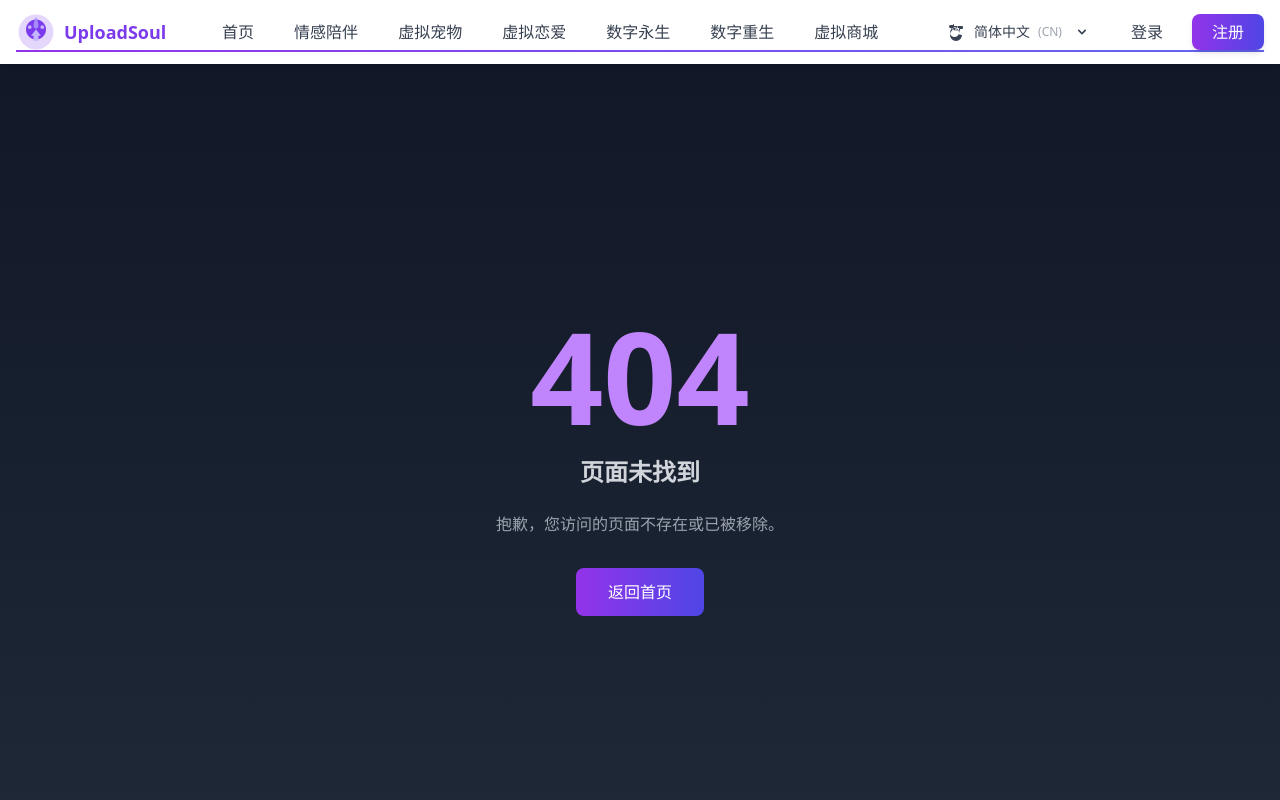
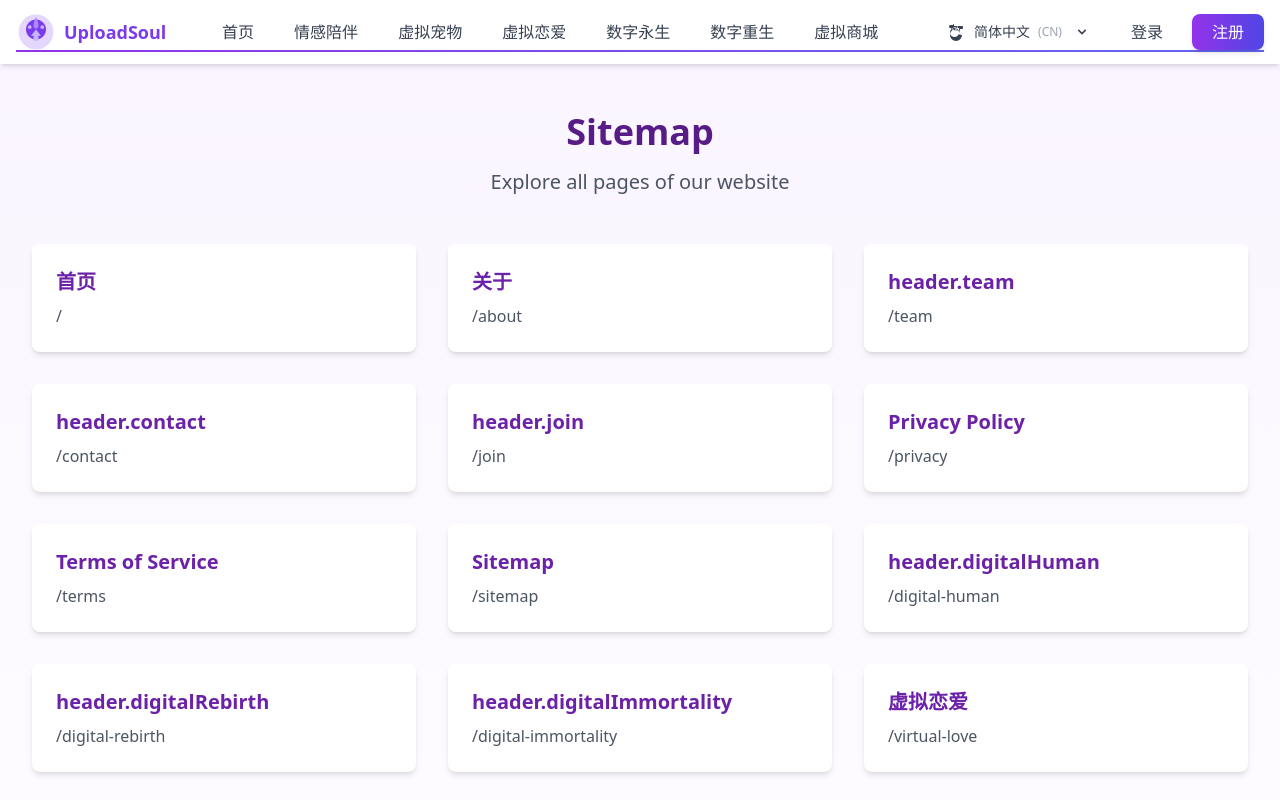
Before and after one commit to UploadSoulzhgrain/uploadsoul.github.io, a React (Vite) app: page /sitemap in a window 1280 px wide. Shown: the top 800 px of the page. Built offline with nearby package versions, Linux system fonts and the light colour scheme.

Commit message:
feat: add XML sitemap and XSL stylesheet for SEO

```diff
--- a/src/App.jsx
+++ b/src/App.jsx
@@ -29,6 +29,7 @@ import ReunionSpacePage from './pages/ReunionSpacePage'
 import FamilyTreePage from './pages/FamilyTreePage'
 import DigitalWorldPage from './pages/DigitalWorldPage'
 import NotFoundPage from './pages/NotFoundPage'
+import SitemapPage from './pages/SitemapPage'
 import { Helmet } from 'react-helmet-async'
 
 function App() {
@@ -67,6 +68,7 @@ function App() {
               <Route path="/all-in-one" element={<AllInOnePage />} />
               <Route path="/privacy" element={<PrivacyPage />} />
               <Route path="/terms" element={<TermsPage />} />
+              <Route path="/sitemap" element={<SitemapPage />} />
               <Route path="/mvp-test" element={<MVPTestPage />} />
               <Route path="/digital-world" element={<DigitalWorldPage />} />
               <Route path="*" element={<NotFoundPage />} />
--- a/src/i18n/locales/en/translation.json
+++ b/src/i18n/locales/en/translation.json
@@ -173,7 +173,8 @@
     "platformName": "Virtual World, Digital Immortality",
     "privacy": "Privacy Policy",
     "terms": "Terms of Service",
-    "sitemap": "Sitemap"
+    "sitemap": "Sitemap",
+    "description": "UploadSoul - Digital Life, Eternal Companion"
   },
   "home": {
     "title": "Home",
@@ -764,7 +765,8 @@
   "sitemap": {
     "title": "Sitemap",
     "description": "Complete list of pages on UploadSoul",
-    "lastUpdated": "Last Updated"
+    "lastUpdated": "Last Updated",
+    "description": "Explore all pages of our website"
   },
   "login": {
     "title": "Sign in to your account",
--- /dev/null
+++ b/src/pages/SitemapPage.jsx
@@ -0,0 +1,55 @@
+import React from 'react';
+import { useTranslation } from 'react-i18next';
+import { Link } from 'react-router-dom';
+
+const SitemapPage = () => {
+  const { t } = useTranslation();
+
+  const pages = [
+    { path: '/', name: t('header.home') },
+    { path: '/about', name: t('header.about') },
+    { path: '/team', name: t('header.team') },
+    { path: '/contact', name: t('header.contact') },
+    { path: '/join', name: t('header.join') },
+    { path: '/privacy', name: t('footer.privacy') },
+    { path: '/terms', name: t('footer.terms') },
+    { path: '/sitemap', name: t('footer.sitemap') },
+    { path: '/digital-human', name: t('header.digitalHuman') },
+    { path: '/digital-rebirth', name: t('header.digitalRebirth') },
+    { path: '/digital-immortality', name: t('header.digitalImmortality') },
+    { path: '/virtual-love', name: t('header.virtualLove') },
+    { path: '/pet', name: t('header.pet') },
+    { path: '/vr', name: t('header.vr') },
+    { path: '/digital-world', name: t('header.digitalWorld') },
+    { path: '/family-tree', name: t('header.familyTree') },
+    { path: '/reunion-space', name: t('header.reunionSpace') },
+    { path: '/companion', name: t('header.companion') },
+    { path: '/shop', name: t('header.shop') },
+  ];
+
+  return (
+    <div className="min-h-screen bg-gradient-to-b from-purple-50 to-white py-12 px-4 sm:px-6 lg:px-8">
+      <div className="max-w-7xl mx-auto">
+        <div className="text-center mb-12">
+          <h1 className="text-4xl font-bold text-purple-900 mb-4">{t('footer.sitemap')}</h1>
+          <p className="text-xl text-gray-600">{t('sitemap.description')}</p>
+        </div>
+
+        <div className="grid grid-cols-1 md:grid-cols-2 lg:grid-cols-3 gap-8">
+          {pages.map((page) => (
+            <Link
+              key={page.path}
+              to={page.path}
+              className="block p-6 bg-white rounded-lg shadow-md hover:shadow-lg transition-shadow duration-300"
+            >
+              <h2 className="text-xl font-semibold text-purple-800 mb-2">{page.name}</h2>
+              <p className="text-gray-600">{page.path}</p>
+            </Link>
+          ))}
+        </div>
+      </div>
+    </div>
+  );
+};
+
+export default SitemapPage;
```
Also changed, not shown: public/robots.txt, 2 other files (tests, documents, lock files or other folders).
